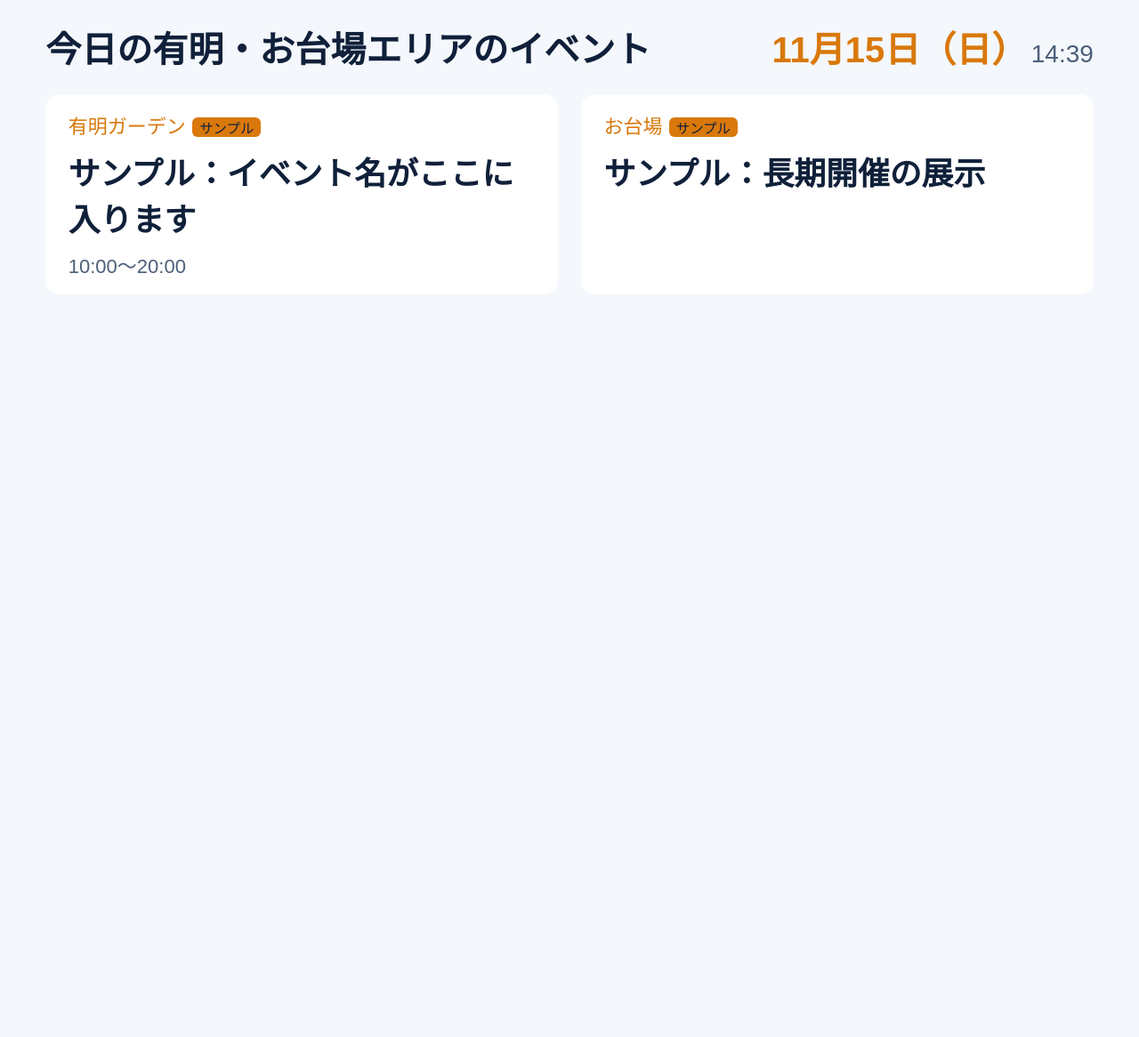
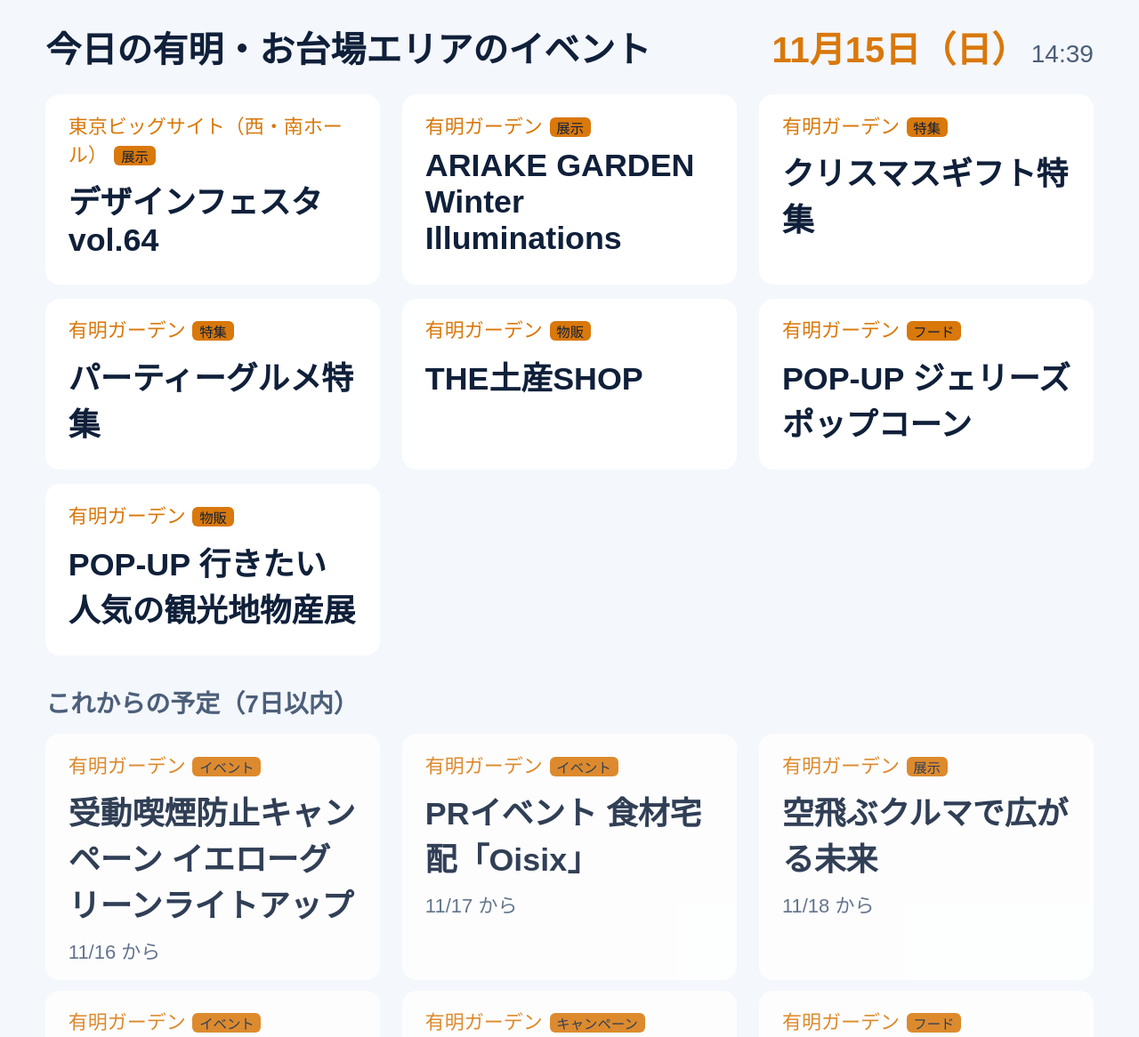
Before and after one commit to ZOOMS-tec/ariake-events, a plain HTML site: page index.html in a window 1280 px wide. Shown: the top 1166 px of the page at 89% size. Before the commit the page ends 800 px from the top, so only its background shows below. Drawn offline with Linux system fonts and the light colour scheme.

Commit message:
イベント情報追加

```diff
--- a/events.json
+++ b/events.json
@@ -1,4 +1,181 @@
 [
-  {"title":"サンプル：イベント名がここに入ります","place":"有明ガーデン","start":"2000-01-01","end":"2099-12-31","time":"10:00〜20:00","sample":true},
-  {"title":"サンプル：長期開催の展示","place":"お台場","start":"2000-01-01","end":"2099-12-31","time":"","sample":true}
+ {
+  "title": "ARIAKE GARDEN Winter Illuminations",
+  "place": "有明ガーデン",
+  "start": "2026-10-31",
+  "end": "2027-02-28",
+  "cat": "展示",
+  "url": ""
+ },
+ {
+  "title": "クリスマスギフト特集",
+  "place": "有明ガーデン",
+  "start": "2026-10-31",
+  "end": "2026-12-25",
+  "cat": "特集",
+  "url": ""
+ },
+ {
+  "title": "パーティーグルメ特集",
+  "place": "有明ガーデン",
+  "start": "2026-10-31",
+  "end": "2026-12-25",
+  "cat": "特集",
+  "url": ""
+ },
+ {
+  "title": "THE土産SHOP",
+  "place": "有明ガーデン",
+  "start": "2026-10-03",
+  "end": "2026-11-29",
+  "cat": "物販",
+  "url": ""
+ },
+ {
+  "title": "POP-UP ジェリーズポップコーン",
+  "place": "有明ガーデン",
+  "start": "2026-10-27",
+  "end": "2026-11-23",
+  "cat": "フード",
+  "url": ""
+ },
+ {
+  "title": "POP-UP 行きたい人気の観光地物産展",
+  "place": "有明ガーデン",
+  "start": "2026-11-10",
+  "end": "2026-11-17",
+  "cat": "物販",
+  "url": ""
+ },
+ {
+  "title": "受動喫煙防止キャンペーン イエローグリーンライトアップ",
+  "place": "有明ガーデン",
+  "start": "2026-11-16",
+  "end": "2026-11-16",
+  "cat": "イベント",
+  "url": ""
+ },
+ {
+  "title": "PRイベント 食材宅配「Oisix」",
+  "place": "有明ガーデン",
+  "start": "2026-11-17",
+  "end": "2026-11-20",
+  "cat": "イベント",
+  "url": ""
+ },
+ {
+  "title": "空飛ぶクルマで広がる未来",
+  "place": "有明ガーデン",
+  "start": "2026-11-18",
+  "end": "2026-11-23",
+  "cat": "展示",
+  "url": ""
+ },
+ {
+  "title": "パーソル 育児・育休相談ラウンジ",
+  "place": "有明ガーデン",
+  "start": "2026-11-19",
+  "end": "2026-11-19",
+  "cat": "イベント",
+  "url": ""
+ },
+ {
+  "title": "ARIAKE GARDEN BLACK FRIDAY",
+  "place": "有明ガーデン",
+  "start": "2026-11-20",
+  "end": "2026-11-29",
+  "cat": "キャンペーン",
+  "url": ""
+ },
+ {
+  "title": "POP-UP 焼きたてデニッシュ専門店 DANESE",
+  "place": "有明ガーデン",
+  "start": "2026-11-20",
+  "end": "2026-11-30",
+  "cat": "フード",
+  "url": ""
+ },
+ {
+  "title": "あそべ～る水族館",
+  "place": "有明ガーデン",
+  "start": "2026-11-21",
+  "end": "2026-11-23",
+  "cat": "キッズ",
+  "url": ""
+ },
+ {
+  "title": "PRイベント 都民共済の無料相談会",
+  "place": "有明ガーデン",
+  "start": "2026-11-21",
+  "end": "2026-11-25",
+  "cat": "イベント",
+  "url": ""
+ },
+ {
+  "title": "fitfit TOKYO「脱ぎ履き1秒」体験イベント",
+  "place": "有明ガーデン",
+  "start": "2026-11-21",
+  "end": "2026-11-30",
+  "cat": "物販",
+  "url": ""
+ },
+ {
+  "title": "リリースイベント Task have Fun",
+  "place": "有明ガーデン",
+  "start": "2026-11-22",
+  "end": "2026-11-22",
+  "cat": "ライブ",
+  "url": ""
+ },
+ {
+  "title": "Thanksママフォーラムmini",
+  "place": "有明ガーデン",
+  "start": "2026-11-25",
+  "end": "2026-11-25",
+  "cat": "ワークショップ",
+  "url": ""
+ },
+ {
+  "title": "POP-UP 名作絵本のクッキー缶セレクション",
+  "place": "有明ガーデン",
+  "start": "2026-12-19",
+  "end": "2026-12-25",
+  "cat": "物販",
+  "url": ""
+ },
+ {
+  "title": "POP-UP キャンドルワークショップ「ジョイキャンドル」",
+  "place": "有明ガーデン",
+  "start": "2026-12-19",
+  "end": "2026-12-27",
+  "cat": "ワークショップ",
+  "url": ""
+ },
+ {
+  "title": "デザインフェスタ vol.64",
+  "place": "東京ビッグサイト（西・南ホール）",
+  "start": "2026-11-14",
+  "end": "2026-11-15",
+  "cat": "展示",
+  "time": "",
+  "url": ""
+ },
+ {
+  "title": "GLAY ARENA TOUR 2026-2027 “EXOFIRE”",
+  "place": "有明アリーナ",
+  "start": "2026-11-28",
+  "end": "2026-11-29",
+  "cat": "ライブ",
+  "time": "開演 11/28 17:00・11/29 16:00",
+  "url": ""
+ },
+ {
+  "title": "CLAN QUEEN ONEMAN LIVE 2026「Secret Empire」",
+  "place": "東京ガーデンシアター",
+  "start": "2026-12-18",
+  "end": "2026-12-18",
+  "cat": "ライブ",
+  "time": "開場 18:00／開演 19:00",
+  "url": ""
+ }
 ]
--- a/index.html
+++ b/index.html
@@ -20,25 +20,33 @@ h1{margin:0;font-size:clamp(20px,3.2vw,40px)}
 .title{font-size:clamp(20px,2.8vw,36px);font-weight:700;margin:.3em 0}
 .meta{color:var(--sub);font-size:clamp(14px,1.8vw,22px)}
 .tag{display:inline-block;background:var(--acc);color:#10203a;border-radius:6px;padding:0 .5em;font-size:.7em;margin-left:.5em}
-#empty{margin-top:10vh;text-align:center;color:var(--sub);font-size:clamp(20px,3vw,36px)}
+h2{color:var(--sub);font-size:clamp(18px,2.4vw,28px);margin:4vh 0 0}#up{display:grid;grid-template-columns:repeat(auto-fit,minmax(min(100%,340px),1fr));gap:1.5vh 2vw;margin-top:2vh}#up .card{opacity:.85}#empty{margin-top:10vh;text-align:center;color:var(--sub);font-size:clamp(20px,3vw,36px)}
 </style>
 </head>
 <body>
 <header><h1>今日の有明・お台場エリアのイベント</h1><div><span id="date"></span> <span id="clock"></span></div></header>
 <main id="list"></main>
+<h2 id="uh" hidden>これからの予定（7日以内）</h2><main id="up"></main>
 <p id="empty" hidden>本日開催のイベント情報はありません</p>
 <script>
 var EVENTS=[];
+var PRI=["東京ガーデンシアター","東京ビッグサイト","有明アリーナ","有明GYM-EX","有明ガーデン"];
+function pri(e){for(var i=0;i<PRI.length;i++){if(e.place.indexOf(PRI[i])===0)return i}return 9}
 function ymd(d){return d.getFullYear()+"-"+String(d.getMonth()+1).padStart(2,"0")+"-"+String(d.getDate()).padStart(2,"0")}
 function esc(s){return String(s).replace(/[&<>"]/g,function(c){return{"&":"&amp;","<":"&lt;",">":"&gt;",'"':"&quot;"}[c]})}
 function render(){
  var now=new Date(),t=ymd(now),w="日月火水木金土"[now.getDay()];
  document.getElementById("date").textContent=(now.getMonth()+1)+"月"+now.getDate()+"日（"+w+"）";
  document.getElementById("clock").textContent=String(now.getHours()).padStart(2,"0")+":"+String(now.getMinutes()).padStart(2,"0");
- var items=EVENTS.filter(function(e){return e.start<=t&&t<=e.end});
+ var items=EVENTS.filter(function(e){return e.start<=t&&t<=e.end}).sort(function(a,b){return pri(a)-pri(b)});
  document.getElementById("list").innerHTML=items.map(function(e){
-  return '<section class="card"><div class="place">'+esc(e.place)+(e.sample?'<span class="tag">サンプル</span>':'')+'</div><div class="title">'+esc(e.title)+'</div><div class="meta">'+esc(e.time||"")+'</div></section>'}).join("");
+  return '<section class="card"><div class="place">'+esc(e.place)+(e.cat?'<span class="tag">'+esc(e.cat)+'</span>':'')+'</div><div class="title">'+esc(e.title)+'</div><div class="meta">'+esc(e.time||"")+'</div></section>'}).join("");
  document.getElementById("empty").hidden=items.length>0;
+ var lim=new Date(now.getTime()+7*864e5),l=ymd(lim);
+ var up=EVENTS.filter(function(e){return e.start>t&&e.start<=l}).sort(function(a,b){return pri(a)-pri(b)||(a.start<b.start?-1:1)});
+ document.getElementById("uh").hidden=!up.length;
+ document.getElementById("up").innerHTML=up.map(function(e){var m=e.start.split("-");
+  return '<section class="card"><div class="place">'+esc(e.place)+(e.cat?'<span class="tag">'+esc(e.cat)+'</span>':'')+'</div><div class="title">'+esc(e.title)+'</div><div class="meta">'+Number(m[1])+'/'+Number(m[2])+' から</div></section>'}).join("");
 }
 function load(){
  fetch("events.json?t="+Date.now(),{cache:"no-store"}).then(function(r){return r.json()}).then(function(d){EVENTS=d;render()}).catch(function(){render()});
```
